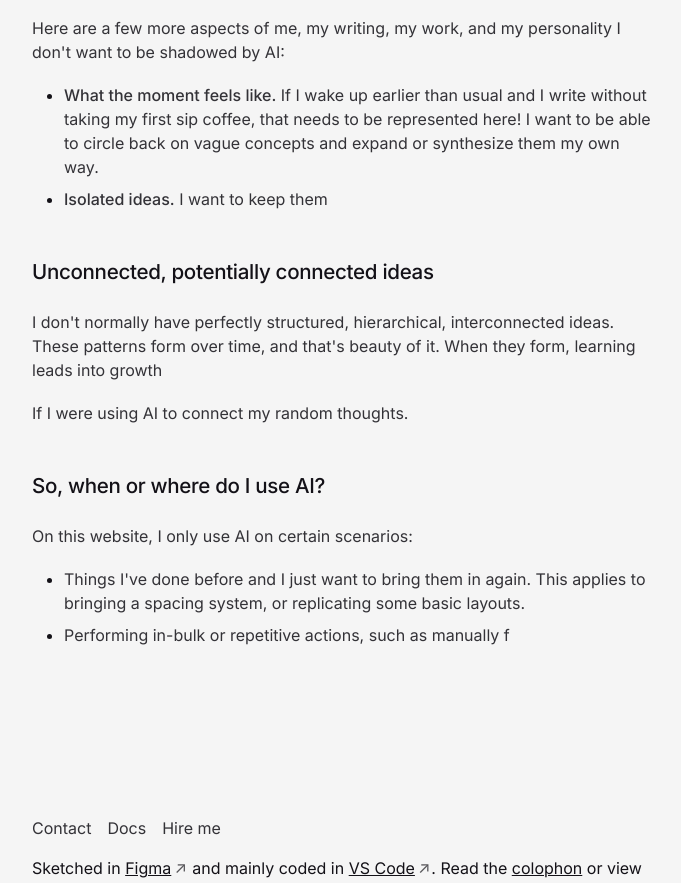
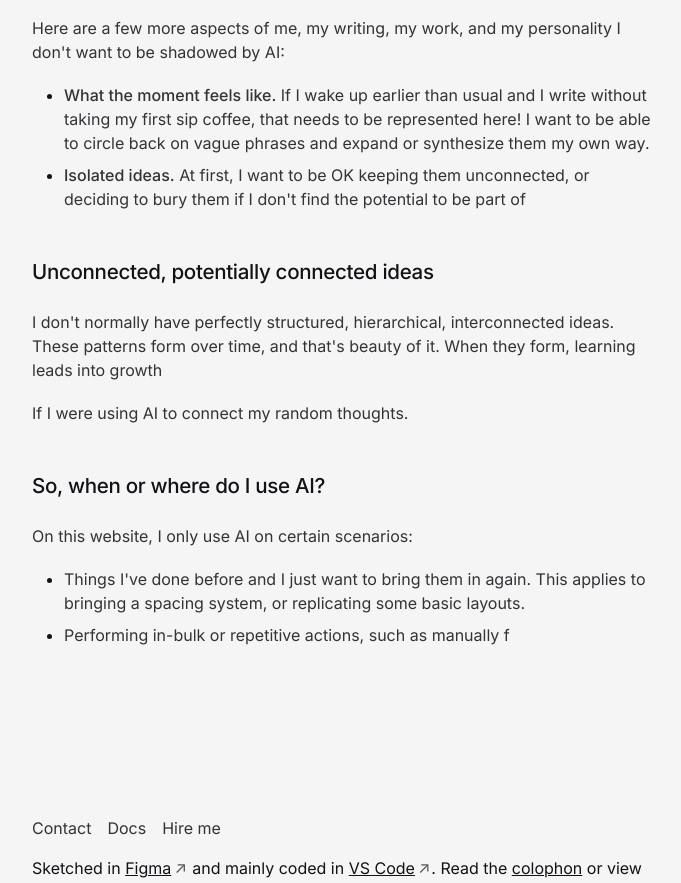
Before and after one commit to psantalla/pablo-website-v2, an Eleventy site: page content/blog/post-zero.md in a window 1280 px wide. Shown: the part 842-1725 px from the top of the page, without its empty margins (296-977 px from the left). Built offline with nearby package versions, Linux system fonts and the light colour scheme; Eleventy itself is replaced by a stand-in of ours; files that its build step writes are made by us from their sources; what zod-validation-error would draw is missing.

Commit message:
content: auto-sync 2026-07-03T19:30:08-07:00

```diff
--- a/content/blog/post-zero.md
+++ b/content/blog/post-zero.md
@@ -15,8 +15,8 @@ I'm fluent in English and I've lived in the US for a while, but Spanish still is
 
 Here are a few more aspects of me, my writing, my work, and my personality I don't want to be shadowed by AI:
 
-- **What the moment feels like.** If I wake up earlier than usual and I write without taking my first sip coffee, that needs to be represented here! I want to be able to circle back on vague concepts and expand or synthesize them my own way.
-- **Isolated ideas.** I want to keep them
+- **What the moment feels like.** If I wake up earlier than usual and I write without taking my first sip coffee, that needs to be represented here! I want to be able to circle back on vague phrases and expand or synthesize them my own way.
+- **Isolated ideas.** At first, I want to be OK keeping them unconnected, or deciding to bury them if I don't find the potential to be part of
 
 ## Unconnected, potentially connected ideas
 
```
